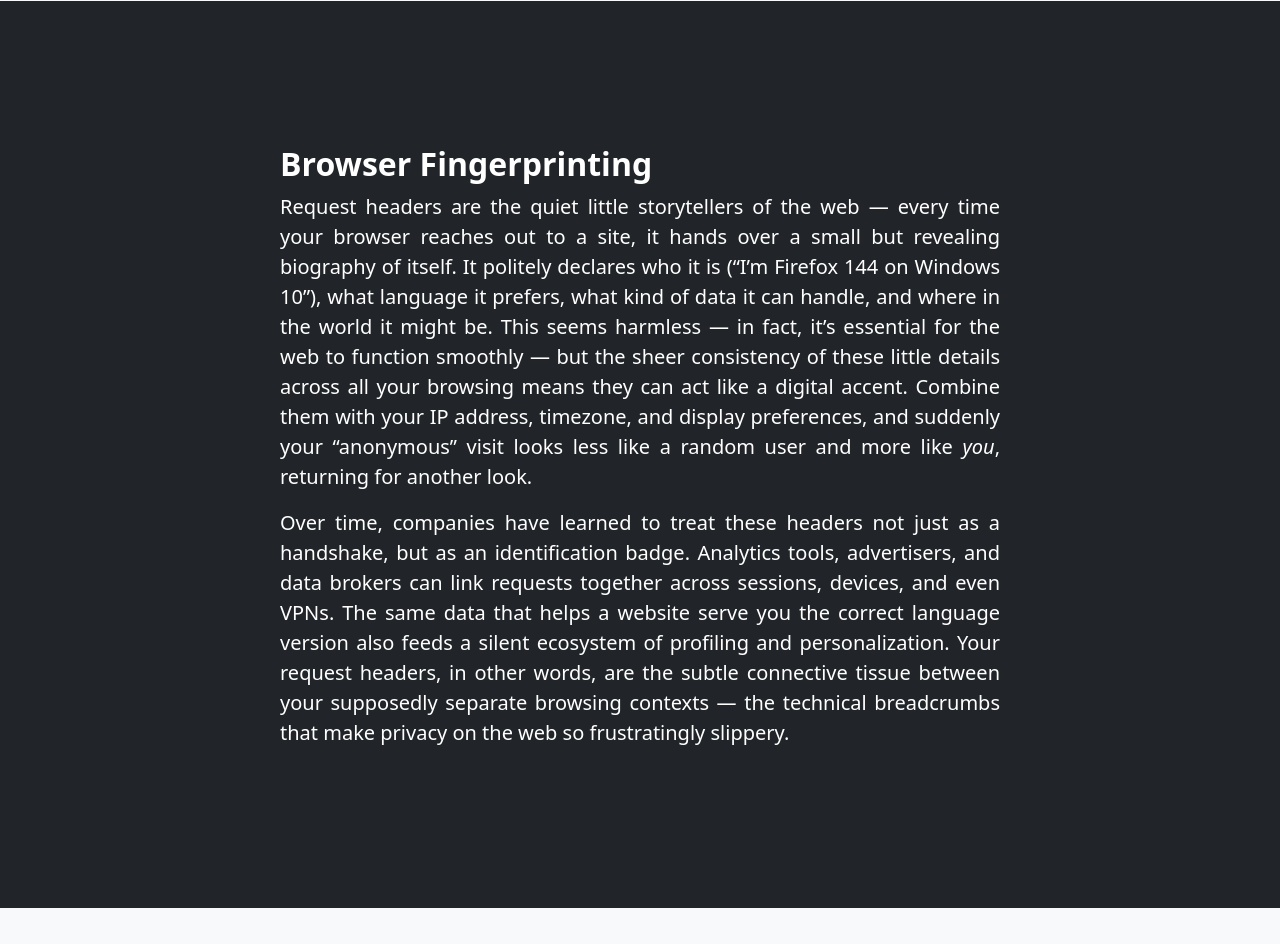
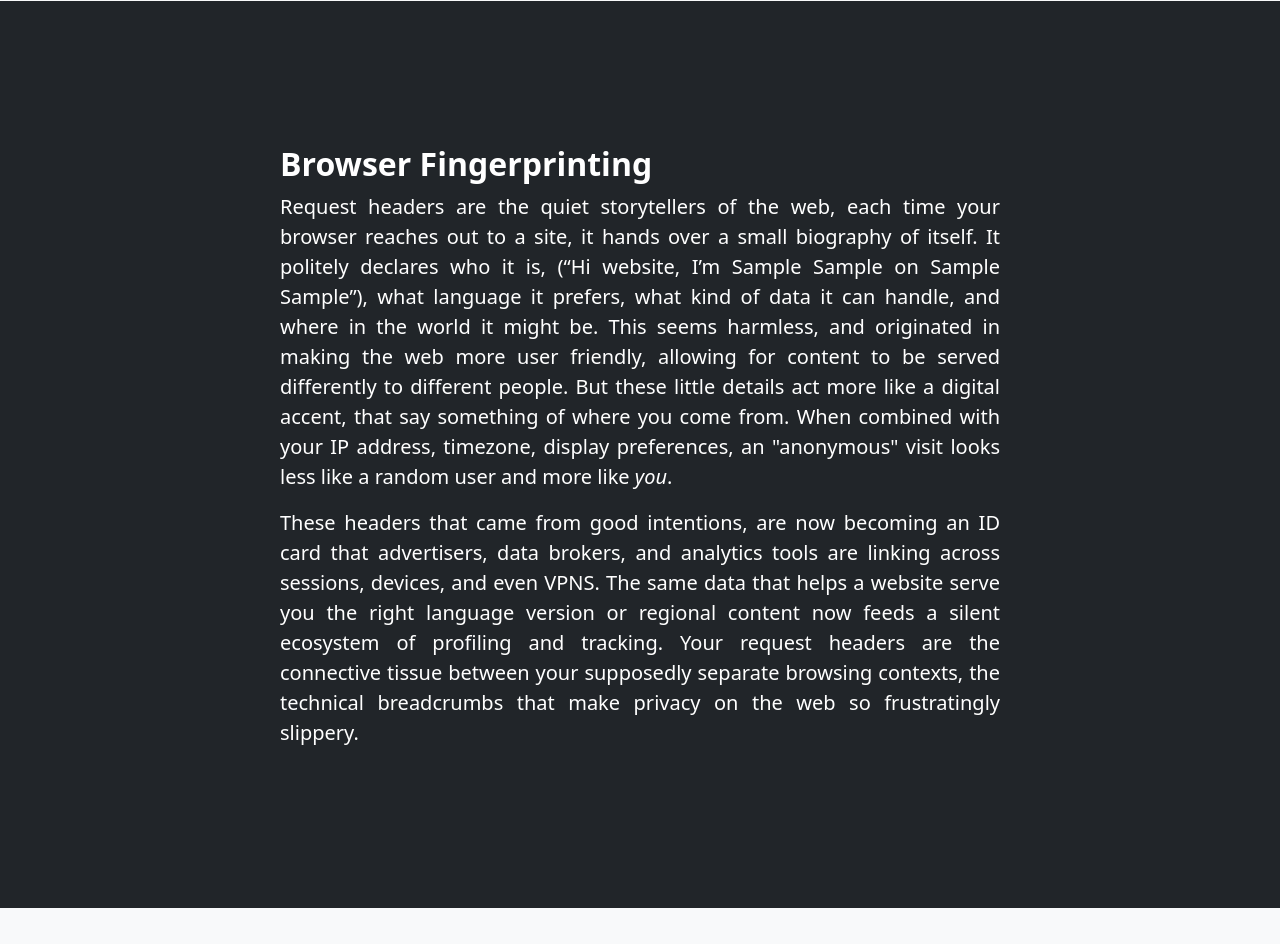
Before and after one commit to CPettifo/headers, a Flask app: template services/collector/templates/index.html in a window 1280 px wide. Shown: the part 1525-2469 px from the top of the page. Run offline with Flask 3, Linux system fonts and the light colour scheme; the template is opened without the code that fills it: most values are stand-ins (such as "Sample title", 1, 10 or a date in 2020).

Commit message:
rewrite gpt content

```diff
--- a/services/collector/templates/index.html
+++ b/services/collector/templates/index.html
@@ -82,20 +82,20 @@
                         <h2 class="fw-bolder">Browser Fingerprinting</h2>
                         <div>
                             <p class="lead">
-                                Request headers are the quiet little storytellers of the web — every time your browser reaches out to a site,
-                                it hands over a small but revealing biography of itself. It politely declares who it is (“I’m Firefox 144 on Windows 10”),
-                                what language it prefers, what kind of data it can handle, and where in the world it might be. This seems harmless — in fact,
-                                it’s essential for the web to function smoothly — but the sheer consistency of these little details across all your browsing
-                                means they can act like a digital accent. Combine them with your IP address, timezone, and display preferences, and suddenly your
-                                “anonymous” visit looks less like a random user and more like <em>you</em>, returning for another look.
+                                Request headers are the quiet storytellers of the web, each time your browser reaches out to a site,
+                                it hands over a small biography of itself. It politely declares who it is, (“Hi website, I’m {{device_browser}}
+                                {{device_browser_version}} on {{device_os}} {{device_os_version}}”), what language it prefers, what kind of data it can handle,
+                                and where in the world it might be. This seems harmless, and originated in making the web more user friendly, allowing for content
+                                to be served differently to different people. But these little details act more like a digital accent, that say something of where you come
+                                from. When combined with your IP address, timezone, display preferences, an "anonymous" visit looks less like a random user and more like
+                                <em>you</em>.
                             </p>
 
                             <p class="lead">
-                                Over time, companies have learned to treat these headers not just as a handshake, but as an identification badge.
-                                Analytics tools, advertisers, and data brokers can link requests together across sessions, devices, and even VPNs.
-                                The same data that helps a website serve you the correct language version also feeds a silent ecosystem of profiling
-                                and personalization. Your request headers, in other words, are the subtle connective tissue between your supposedly
-                                separate browsing contexts — the technical breadcrumbs that make privacy on the web so frustratingly slippery.
+                                These headers that came from good intentions, are now becoming an ID card that advertisers, data brokers, and analytics tools are linking
+                                across sessions, devices, and even VPNS. The same data that helps a website serve you the right language version or regional content now
+                                feeds a silent ecosystem of profiling and tracking. Your request headers are the connective tissue between your supposedly separate browsing
+                                contexts, the technical breadcrumbs that make privacy on the web so frustratingly slippery.
                             </p>
                         </div>
                     </div>
```
